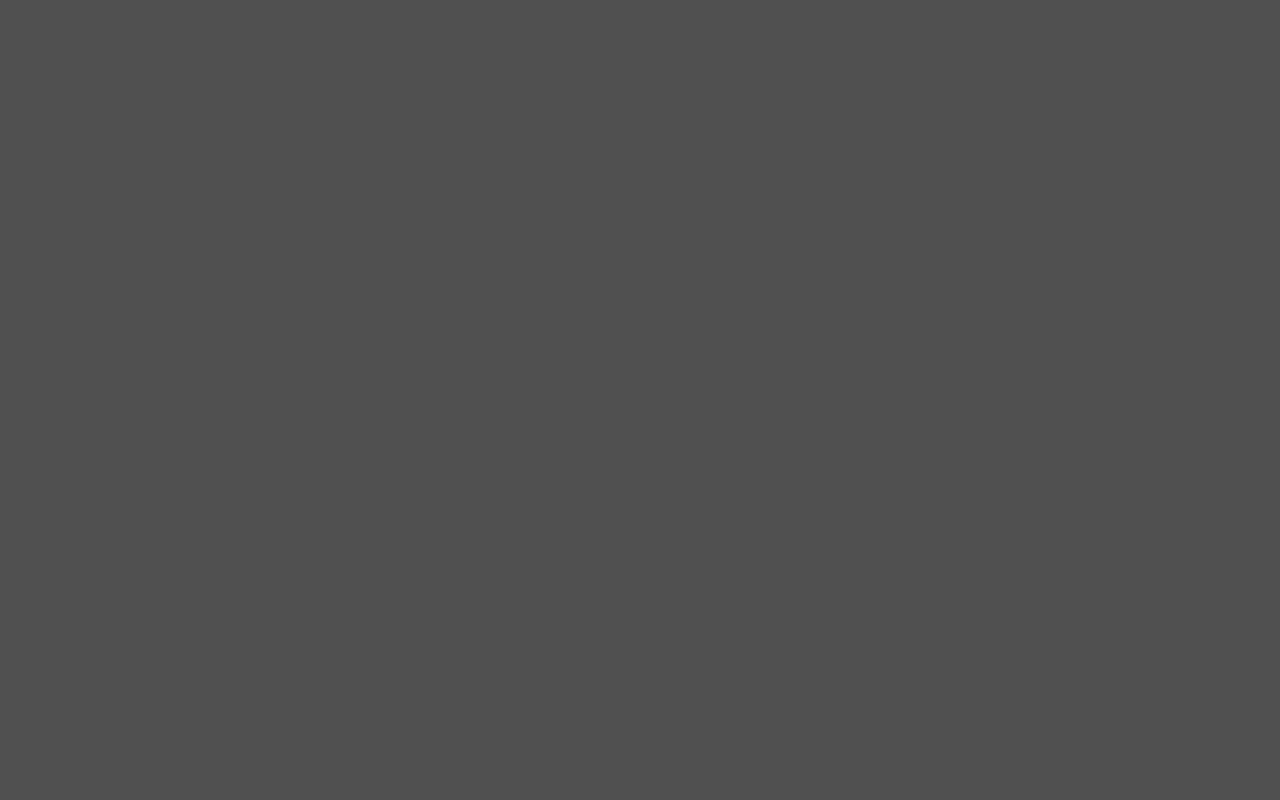
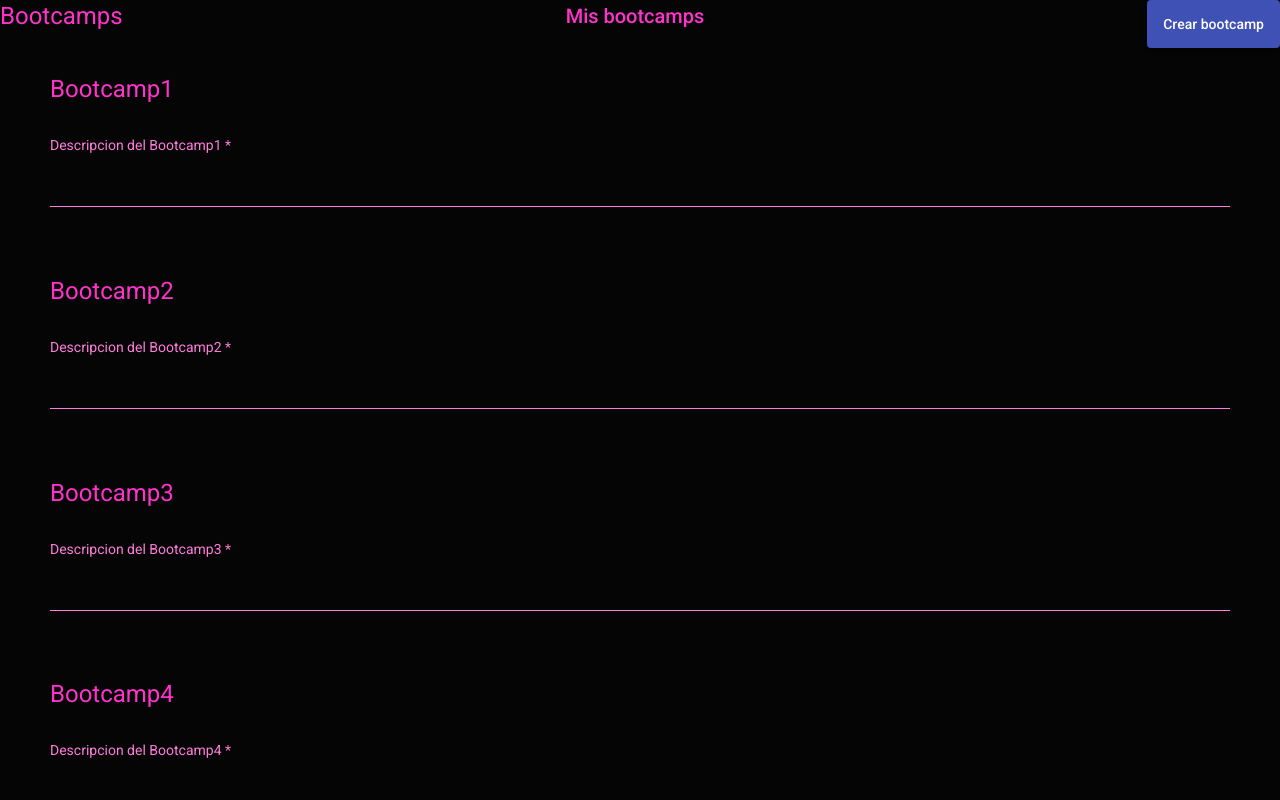
Before and after one commit to UlisesVil/HackatonGM, an Angular app: page /news-feed/list in a window 1280 px wide. Before the commit this address led to /. Shown: the top 800 px of the page. Built offline with nearby package versions, Linux system fonts and the light colour scheme.

Commit message:
list with mock

```diff
--- a/src/app/app-routing.module.ts
+++ b/src/app/app-routing.module.ts
@@ -8,7 +8,7 @@ const routes: Routes = [
   {path: 'registro/:entity', component: RegisterComponent},
   {path: '', redirectTo: '/login', pathMatch: 'full'},
   {
-    path: 'newsFeed',
+    path: 'news-feed',
     loadChildren: () => import('src/app/news-feed/news-feed.module').then(m => m.NewsFeedModule)
   }
 
--- /dev/null
+++ b/src/app/models/mocks.ts
@@ -0,0 +1,29 @@
+import {Bootcamp} from './bootcamp';
+
+export const BOOTCAMPS: Bootcamp[] = [
+  {
+    title: 'Bootcamp1',
+    id: '1',
+    descripcion: 'Soy el bootcamp 1'
+  },
+  {
+    title: 'Bootcamp2',
+    id: '2',
+    descripcion: 'Soy el bootcamp 2'
+  },
+  {
+    title: 'Bootcamp3',
+    id: '3',
+    descripcion: 'Soy el bootcamp 3'
+  },
+  {
+    title: 'Bootcamp4',
+    id: '4',
+    descripcion: 'Soy el bootcamp 4'
+  },
+  {
+    title: 'Bootcamp5',
+    id: '5',
+    descripcion: 'Soy el bootcamp 5'
+  }
+];
--- a/src/app/news-feed/item/item.component.css
+++ b/src/app/news-feed/item/item.component.css
@@ -1,9 +1,15 @@
-.example-form {
-  min-width: 150px;
-  max-width: 500px;
+.textAreaMat{
   width: 100%;
 }
 
-.example-full-width {
-  width: 100%;
+h1, h2, h3, h4, h5, h6 {
+  color: #ff33cc;
 }
+
+textarea{
+  resize: none !important;
+}
+
+.wrapper{
+  padding: 25px 50px;
+}
--- a/src/app/news-feed/item/item.component.html
+++ b/src/app/news-feed/item/item.component.html
@@ -1,17 +1,17 @@
-<div>
+<div class="wrapper">
   <h1>{{bootcamp.title}}</h1>
   <form class="example-form" [formGroup]="formInput">
-    <mat-form-field class="textAreagroup">
+    <mat-form-field class="textAreaMat">
       <textarea matInput
                 rows="4"
                 name="description"
-                placeholder="Descripcion del bootcamp"
+                placeholder="Descripcion del {{bootcamp.title}}"
                 formControlName="description"
                 required>
       </textarea>
       <mat-error>
         <span class="form_error">
-          <strong>Escribe una descripcion</strong>
+          <strong>Escribe una descripcion para {{bootcamp.title}}</strong>
         </span>
       </mat-error>
     </mat-form-field>
--- a/src/app/news-feed/item/item.component.ts
+++ b/src/app/news-feed/item/item.component.ts
@@ -1,6 +1,5 @@
 import {Component, Input, OnInit} from '@angular/core';
 import {FormBuilder, FormGroup, Validators} from '@angular/forms';
-import {PasswordValidation} from '../../auth/utils/matchPassword';
 import {Bootcamp} from '../../models/bootcamp';
 
 @Component({
--- a/src/app/news-feed/list/list.component.css
+++ b/src/app/news-feed/list/list.component.css
@@ -0,0 +1,3 @@
+h1, h2, h3, h4, h5, h6 {
+  color: #ff33cc;
+}
--- a/src/app/news-feed/list/list.component.ts
+++ b/src/app/news-feed/list/list.component.ts
@@ -1,5 +1,6 @@
 import {Component, OnInit} from '@angular/core';
 import {Bootcamp} from '../../models/bootcamp';
+import {BOOTCAMPS} from '../../models/mocks';
 
 @Component({
   selector: 'app-list',
@@ -14,6 +15,7 @@ export class ListComponent implements OnInit {
   }
 
   ngOnInit(): void {
+    this.bootcamps = BOOTCAMPS;
   }
 
 }
--- a/src/styles.css
+++ b/src/styles.css
@@ -3,7 +3,7 @@
 html, body { height: 100%; }
 body { margin: 0; font-family: Roboto, "Helvetica Neue", sans-serif; }
 body{
-  background-color: #505050;
+  background-color: #050505;
 }
 
 .btn_pos{
```
